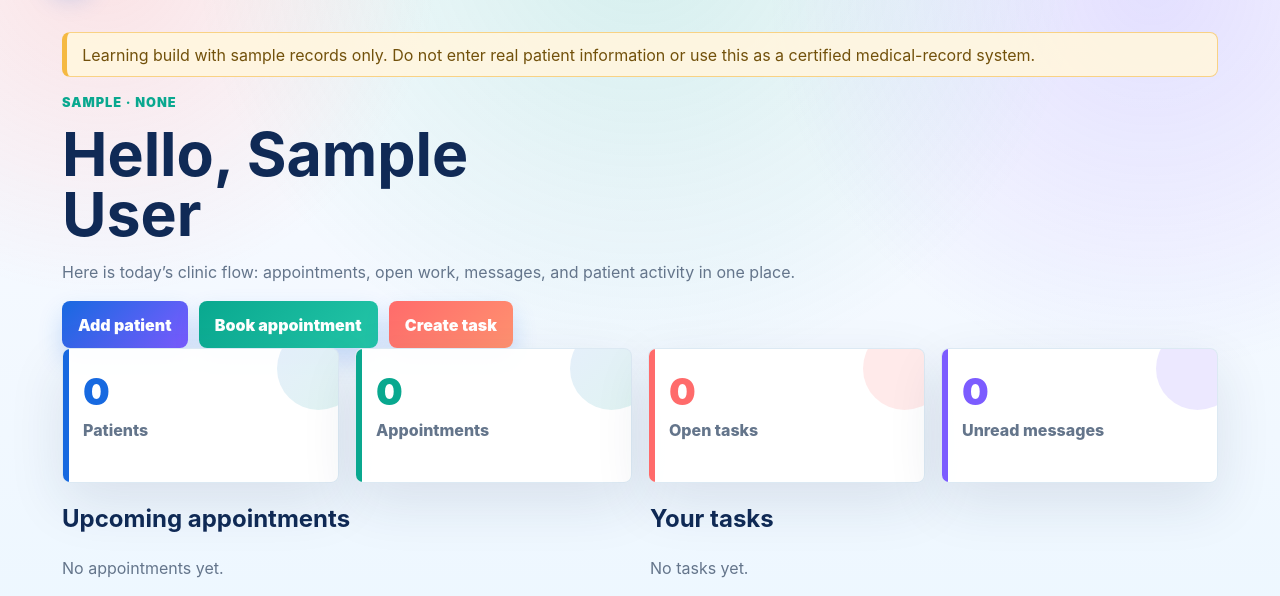
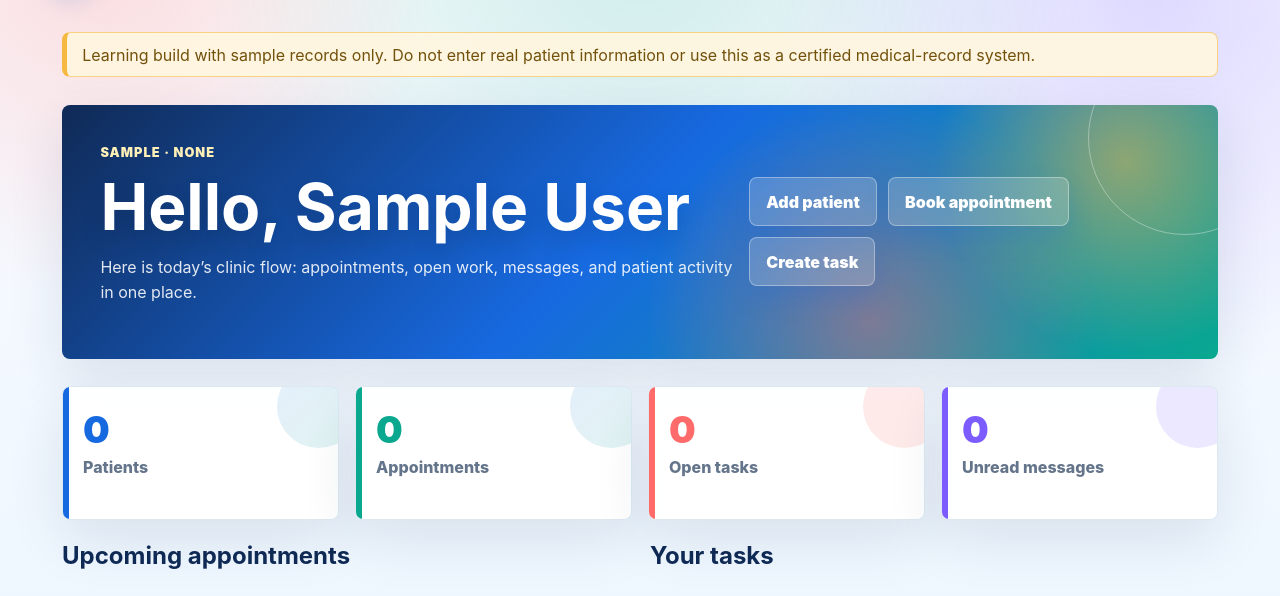
Before and after one commit to aaravgpodar-bot/medassisthub, a Flask app: page /dashboard in a window 1280 px wide. Shown: the part 68-664 px from the top of the page. Run offline with Flask 3, Linux system fonts and the light colour scheme; the visitor is signed in with stand-in values (Sample User, id 1); data comes from the database, SQL or seed files in the repository; data that the repository does not hold is empty.

Commit message:
Add vivid dashboard styling

```diff
--- a/static/css/styles.css
+++ b/static/css/styles.css
@@ -20,9 +20,9 @@
 body {
     margin: 0;
     background:
-        radial-gradient(circle at 8% 4%, rgba(255, 107, 107, .18), transparent 21rem),
-        radial-gradient(circle at 90% 8%, rgba(124, 92, 255, .18), transparent 24rem),
-        radial-gradient(circle at 50% 0%, rgba(9, 168, 143, .16), transparent 28rem),
+        radial-gradient(circle at 8% 4%, rgba(255, 107, 107, .22), transparent 21rem),
+        radial-gradient(circle at 90% 8%, rgba(124, 92, 255, .22), transparent 24rem),
+        radial-gradient(circle at 50% 0%, rgba(9, 168, 143, .18), transparent 28rem),
         linear-gradient(180deg, #fbfdff 0%, var(--bg) 44%, #edf7ff 100%);
     color: var(--ink);
 }
@@ -31,7 +31,7 @@ p { color: var(--muted); line-height: 1.55; }
 .topbar {
     align-items: center;
     backdrop-filter: blur(18px);
-    background: rgba(255, 255, 255, .9);
+    background: rgba(255, 255, 255, .92);
     border-bottom: 1px solid rgba(219, 232, 243, .9);
     display: flex;
     gap: 1rem;
@@ -76,16 +76,41 @@ p { color: var(--muted); line-height: 1.55; }
 }
 .flash { border-radius: 8px; padding: .8rem 1rem; background: var(--mint); color: #0b5d56; box-shadow: var(--shadow); }
 .flash.error { background: #ffe5e5; color: #8a1f1f; }
-.section-head {
+.section-head, .dashboard-hero {
     align-items: center;
     display: flex;
     gap: 1rem;
     justify-content: space-between;
     margin: 1.7rem 0;
 }
-h1 { color: var(--blue-dark); font-size: clamp(2rem, 5vw, 3.8rem); line-height: .98; margin: 0; max-width: 13ch; }
+.dashboard-hero {
+    background:
+        radial-gradient(circle at 92% 22%, rgba(245, 185, 66, .55), transparent 12rem),
+        radial-gradient(circle at 70% 85%, rgba(255, 107, 107, .45), transparent 14rem),
+        linear-gradient(135deg, #102a56 0%, #1769e0 48%, #09a88f 100%);
+    border-radius: 8px;
+    box-shadow: var(--shadow);
+    color: var(--white);
+    overflow: hidden;
+    padding: clamp(1.2rem, 4vw, 2.4rem);
+    position: relative;
+}
+.dashboard-hero::after {
+    border: 1px solid rgba(255, 255, 255, .35);
+    border-radius: 999px;
+    content: "";
+    height: 12rem;
+    position: absolute;
+    right: -4rem;
+    top: -4rem;
+    width: 12rem;
+}
+h1 { color: var(--blue-dark); font-size: clamp(2rem, 5vw, 3.8rem); line-height: 1; margin: 0; max-width: 13ch; }
+.dashboard-hero h1 { color: var(--white); font-size: clamp(2.2rem, 5vw, 4.2rem); max-width: 14ch; text-shadow: 0 10px 24px rgba(0, 0, 0, .16); }
+.dashboard-hero p { color: rgba(255, 255, 255, .88); max-width: 42rem; }
 h2 { color: var(--blue-dark); margin: 0 0 .45rem; }
 .eyebrow { color: var(--teal); font-size: .8rem; font-weight: 950; letter-spacing: .08em; margin: 0 0 .75rem; text-transform: uppercase; }
+.dashboard-hero .eyebrow { color: #fff0b8; }
 .auth-panel {
     align-items: center;
     display: grid;
@@ -117,9 +142,6 @@ h2 { color: var(--blue-dark); margin: 0 0 .45rem; }
     font-weight: 850;
     padding: .65rem .9rem;
 }
-.hero-points span:nth-child(1) { border-color: rgba(23, 105, 224, .28); }
-.hero-points span:nth-child(2) { border-color: rgba(9, 168, 143, .35); }
-.hero-points span:nth-child(3) { border-color: rgba(255, 107, 107, .32); }
 .form-card, .grid-form, .cards article, .list article, .stats-grid article, .table-wrap {
     background: rgba(255, 255, 255, .95);
     border: 1px solid rgba(219, 232, 243, .95);
@@ -154,9 +176,11 @@ button, .quick-actions a {
     padding: .85rem 1rem;
 }
 button:hover, .quick-actions a:hover { transform: translateY(-1px); }
-.quick-actions { display: flex; flex-wrap: wrap; gap: .7rem; }
+.quick-actions { display: flex; flex-wrap: wrap; gap: .7rem; position: relative; z-index: 1; }
 .quick-actions a:nth-child(2) { background: linear-gradient(135deg, var(--teal), #24c6a8); }
 .quick-actions a:nth-child(3) { background: linear-gradient(135deg, var(--coral), #ff9270); }
+.dashboard-hero .quick-actions a { background: rgba(255, 255, 255, .18); border: 1px solid rgba(255, 255, 255, .35); color: var(--white); }
+.dashboard-hero .quick-actions a:hover { background: var(--white); color: var(--blue-dark); }
 .stats-grid {
     display: grid;
     gap: 1rem;
@@ -216,9 +240,9 @@ tr:hover td { background: #f8fcff; }
 .status { background: var(--mint); border-radius: 999px; color: #0b5d56; font-weight: 900; padding: .28rem .68rem; }
 
 @media (max-width: 840px) {
-    .auth-panel, .two-col, .grid-form { grid-template-columns: 1fr; }
+    .auth-panel, .two-col, .grid-form, .dashboard-hero { grid-template-columns: 1fr; }
+    .dashboard-hero, .section-head { align-items: flex-start; flex-direction: column; }
     .stats-grid, .cards { grid-template-columns: repeat(2, minmax(0, 1fr)); }
-    .section-head { align-items: flex-start; flex-direction: column; }
 }
 
 @media (max-width: 560px) {
```
